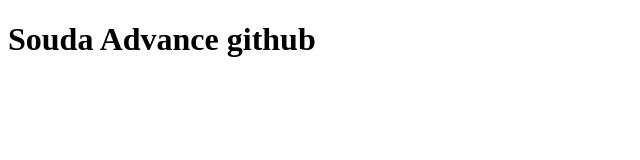
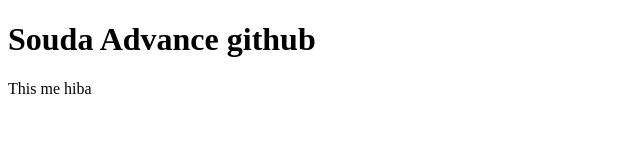
Before and after one commit to Souda09/Advance-github, a plain HTML site: page index.html in a window 1280 px wide. Shown: the whole page, without its empty margins (0-640 px from the left). Drawn offline with Linux system fonts and the light colour scheme.

Commit message:
Hiba para

```diff
--- a/index.html
+++ b/index.html
@@ -7,5 +7,8 @@
 </head>
 <body>
     <h1>Souda Advance github</h1>
+
+
+    <p>This me hiba</p>
 </body>
 </html>
```
